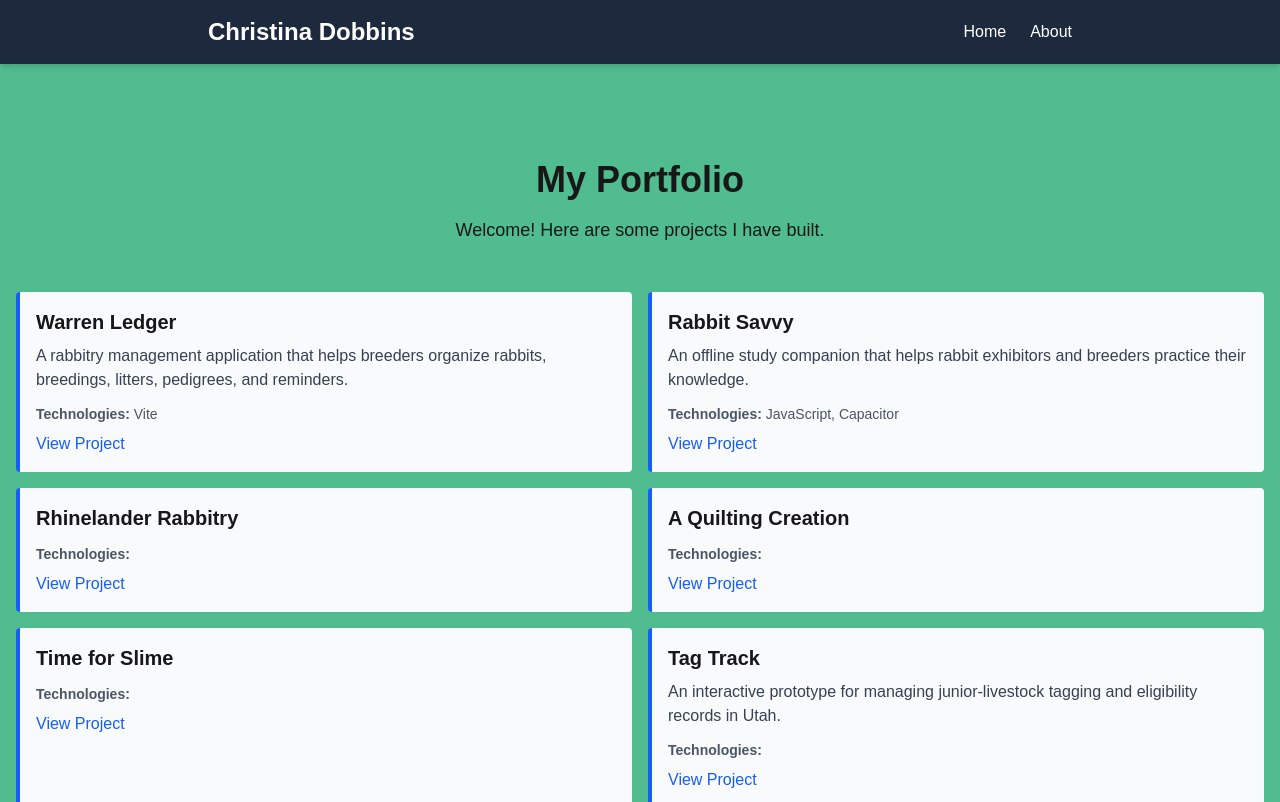
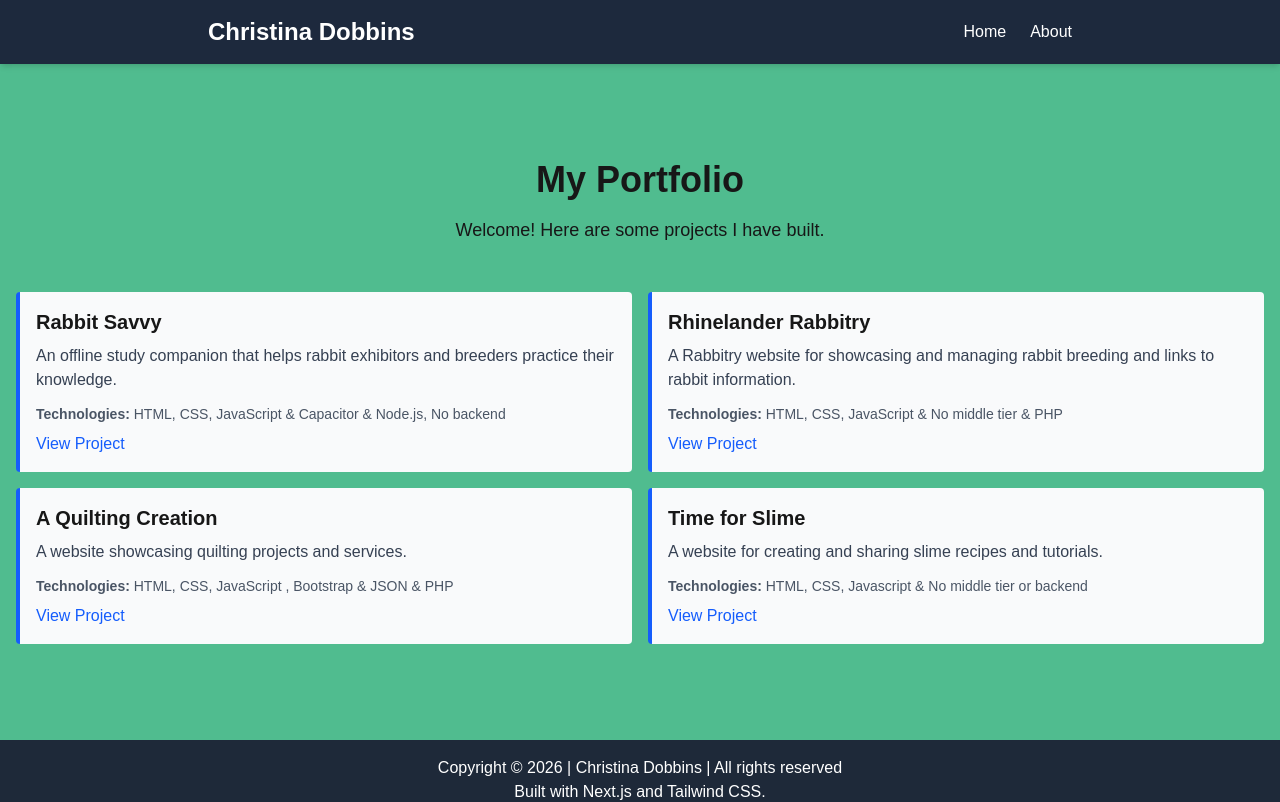
Before and after one commit to cdobbi/wdd430-portfolio, a Next.js app: page / in a window 1280 px wide. Shown: the top 802 px of the page. Built offline with nearby package versions, Linux system fonts and the light colour scheme.

Commit message:
Refactor API response in hello route to return JSON format; add explanatory comments. Update project entries with clearer descriptions and technologies. Introduce SkillsCard component for displaying skills.

```diff
--- a/app/api/hello/route.ts
+++ b/app/api/hello/route.ts
@@ -1,3 +1,9 @@
 export async function GET() {
-  return new Response("Hello, from the API!!");
+    return Response.json({ message: "Hello, from the Next.js API!!" });
 }
+
+
+// What this does:
+// GET runs when someone requests this URL.
+// Response.json(...) sends back data in JSON format.
+// message is the name of the data field.
--- a/app/page.tsx
+++ b/app/page.tsx
@@ -2,53 +2,32 @@ import ProjectList from "@/components/ProjectList";
 
 const projects = [
     {
-        title: "Warren Ledger",
-        description:
-            "A rabbitry management application that helps breeders organize rabbits, breedings, litters, pedigrees, and reminders.",
-        technologies: ["Vite"],
-        link: "https://www.warren-ledger.com/",
-    },
-    {
         title: "Rabbit Savvy",
         description:
             "An offline study companion that helps rabbit exhibitors and breeders practice their knowledge.",
-        technologies: ["JavaScript", "Capacitor"],
+        technologies: ["HTML, CSS, JavaScript & Capacitor & Node.js, No backend"],
         link: "https://cdobbi.github.io/Rabbit-Savvy/",
     },
     {
         title: "Rhinelander Rabbitry",
         description:
-            "",
-        technologies: [""],
+            "A Rabbitry website for showcasing and managing rabbit breeding and links to rabbit information.",
+        technologies: ["HTML, CSS, JavaScript & No middle tier & PHP"],
         link: "https://www.rhinelander-rabbitry.com/",
     },
     {
         title: "A Quilting Creation",
         description:
-            "",
-        technologies: [""],
+            "A website showcasing quilting projects and services.",
+        technologies: ["HTML, CSS, JavaScript , Bootstrap & JSON & PHP"],
         link: "https://www.aquiltingcreation.com/",
     },
-        {
+    {
         title: "Time for Slime",
         description:
-            "",
-        technologies: [""],
+            "A website for creating and sharing slime recipes and tutorials.",
+        technologies: ["HTML, CSS, Javascript & No middle tier or backend"],
         link: "https://cdobbi.github.io/time4slime/",
-    },
-    {
-        title: "Tag Track",
-        description:
-            "An interactive prototype for managing junior-livestock tagging and eligibility records in Utah.",
-        technologies: [""],
-        link: "https://github.com/cdobbi/TagTrack/",
-    },
-    {
-        title: "A Quilting Creation",
-        description:
-            "",
-        technologies: ["JavaScript", "Capacitor"],
-        link: "https://www.aquiltingcreation.com/",
     },
 ];
 
--- /dev/null
+++ b/components/SkillsCard.tsx
@@ -0,0 +1,15 @@
+interface SkillsCardProps {
+    skills: string[];
+}
+
+export default function SkillsCard({ skills }: SkillsCardProps) {
+    return (
+        <section className="mt-8 rounded-lg bg-white p-4 text-grey-900">
+            {skills.map((skill, index) => (
+                <span key={index} className="inline-block mr-2 mb-2 rounded bg-gray-200 px-2 py-1">
+                    {skill}
+                </span>
+            ))}
+        </section>
+    );
+}
```
